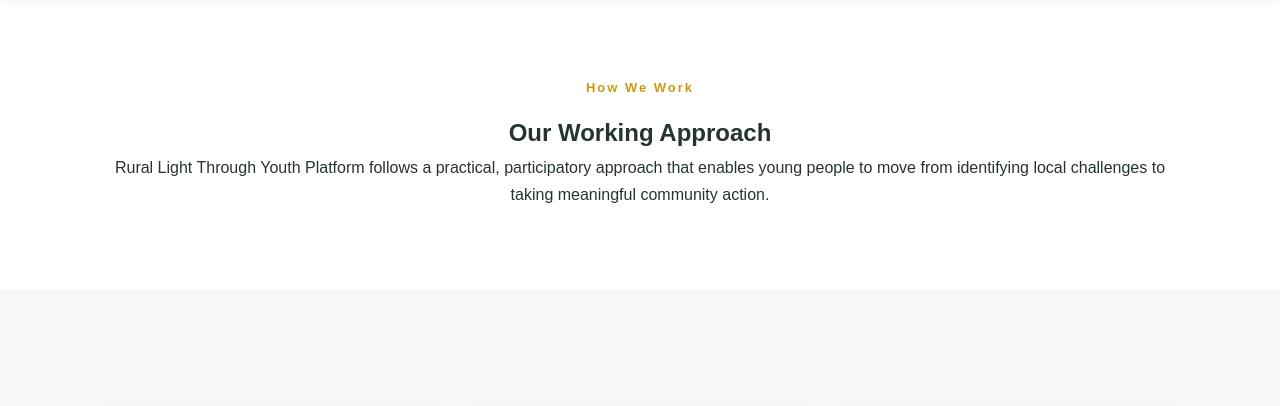
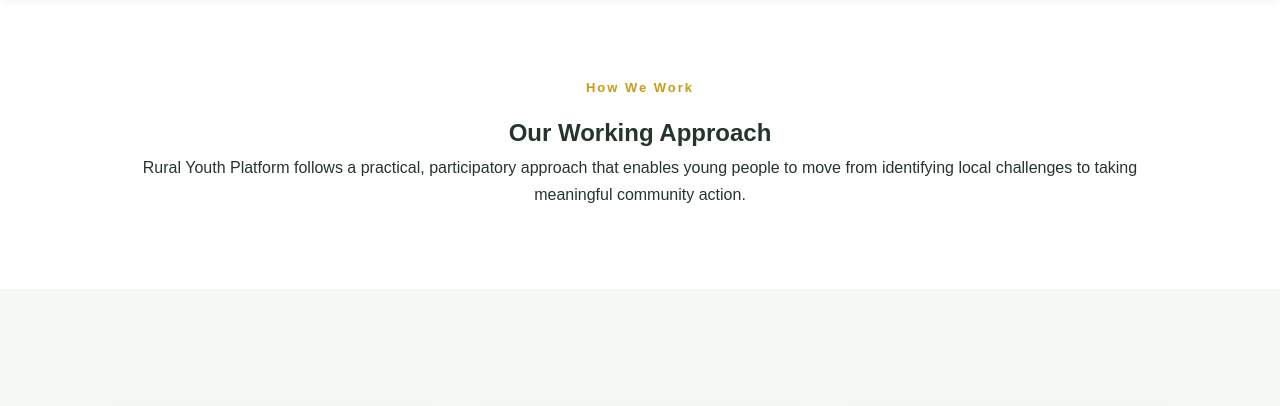
Before and after one commit to Abdiel137/platform, a plain HTML site: page approach.html in a window 1280 px wide. Shown: the part 71-477 px from the top of the page. Drawn offline with Linux system fonts and the light colour scheme.

Commit message:
Fix typo in approach description

```diff
--- a/approach.html
+++ b/approach.html
@@ -35,7 +35,7 @@
       <p class="eyebrow">How We Work</p>
       <h1>Our Working Approach</h1>
       <p>
-        Rural Light Through Youth Platform follows a practical, participatory
+        Rural Youth Platform follows a practical, participatory
         approach that enables young people to move from identifying local
         challenges to taking meaningful community action.
       </p>
```
